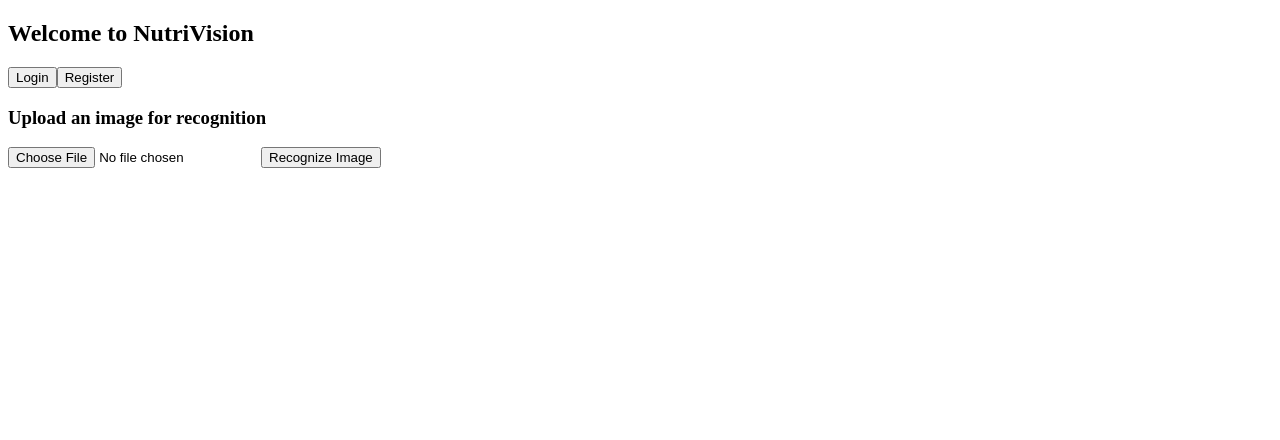
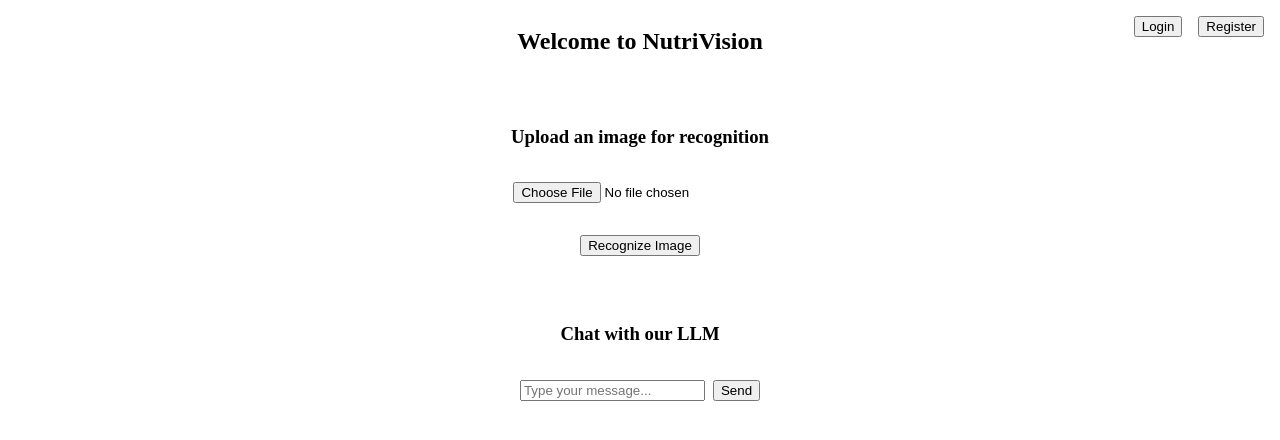
Before and after one commit to aleksiholappa/NutriVision, a React (Vite) app in the folder Frontend/: page / in a window 1280 px wide. Shown: the top 440 px of the page. Built offline with nearby package versions, Linux system fonts and the light colour scheme.

Commit message:
Update homepage

```diff
--- a/Frontend/src/App.css
+++ /dev/null
@@ -1,41 +0,0 @@
-form {
-  max-width: 400px;
-  margin: 0 auto;
-  padding: 1em;
-  border: 1px solid #ccc;
-  border-radius: 1em;
-  background-color: #f9f9f9;
-}
-
-div {
-  margin-bottom: 1em;
-}
-
-label {
-  margin-bottom: .5em;
-  color: #333333;
-  display: block;
-}
-
-input {
-  border: 1px solid #ccc;
-  padding: .5em;
-  font-size: 1em;
-  width: 100%;
-  box-sizing: border-box;
-  border-radius: .25em;
-}
-
-button {
-  padding: 0.7em;
-  color: #fff;
-  background-color: #007BFF;
-  border: none;
-  border-radius: .25em;
-  cursor: pointer;
-  font-size: 1em;
-}
-
-button:hover {
-  background-color: #0056b3;
-}
--- /dev/null
+++ b/Frontend/src/components/HomePage.css
@@ -0,0 +1,56 @@
+.HomePageContainer {
+    display: flex;
+    flex-direction: column;
+    align-items: center;
+    gap: 2rem; /* Add some space between the sections */
+  }
+
+  .ImageRecognitionContainer {
+    display: flex;
+    flex-direction: column;
+    align-items: center;
+    gap: 1rem; /* Add some space between the elements */
+  }
+
+  .ImageRecognitionContainer button,
+  .ImageRecognitionContainer input,
+  .ImageRecognitionContainer img {
+    margin-bottom: 1rem; /* Add some space below each element */
+  }
+
+  .RegistrationButtons {
+    position: absolute;
+    top: 1rem;
+    right: 1rem;
+    display: flex;
+    flex-direction: row;
+    align-items: right;
+    gap: 1rem; /* Add some space between the elements */
+  }
+
+  .ChatContainer {
+    display: flex;
+    flex-direction: column;
+    align-items: center;
+    gap: 1rem; /* Add some space between the elements */
+  }
+
+  .ChatContainer form {
+    display: flex;
+    flex-direction: row;
+    gap: 0.5rem; /* Add some space between the input and button */
+  }
+
+  .ChatHistory {
+    display: flex;
+    flex-direction: column;
+    gap: 0.5rem; /* Add some space between chat messages */
+  }
+
+  .ChatMessage {
+    background-color: #f1f1f1;
+    padding: 0.5rem;
+    border-radius: 0.5rem;
+    width: 100%;
+    max-width: 400px;
+  }
--- a/Frontend/src/components/HomePage.tsx
+++ b/Frontend/src/components/HomePage.tsx
@@ -1,14 +1,20 @@
 import React, { useState } from 'react';
 import { useNavigate } from 'react-router-dom';
+import './HomePage.css';
 
 const HomePage: React.FC = () => {
   const navigate = useNavigate();
   const [image, setImage] = useState<File | null>(null);
+  const [imagePreview, setImagePreview] = useState<string | null>(null);
   const [result, setResult] = useState<string | null>(null);
+  const [chatInput, setChatInput] = useState<string>('');
+  const [chatHistory, setChatHistory] = useState<{ user: string; bot: string }[]>([]);
 
   const handleImageUpload = (event: React.ChangeEvent<HTMLInputElement>) => {
     if (event.target.files && event.target.files[0]) {
-      setImage(event.target.files[0]);
+      const file = event.target.files[0];
+      setImage(file);
+      setImagePreview(URL.createObjectURL(file));
     }
   };
 
@@ -31,24 +37,79 @@ const HomePage: React.FC = () => {
     }
   };
 
+  const handleChatSubmit = async (event: React.FormEvent) => {
+    event.preventDefault();
+
+    if (!chatInput.trim()) return;
+
+    const userMessage = chatInput.trim();
+    setChatInput('');
+
+    try {
+      const response = await fetch('YOUR_LLM_API_ENDPOINT', {
+        method: 'POST',
+        headers: {
+          'Content-Type': 'application/json',
+        },
+        body: JSON.stringify({ message: userMessage }),
+      });
+
+      const data = await response.json();
+      const botMessage = data.response; // Adjust based on your API response structure
+
+      setChatHistory([...chatHistory, { user: userMessage, bot: botMessage }]);
+    } catch (error) {
+      console.error('Error chatting with LLM:', error);
+    }
+  };
+
   return (
-    <div>
+    <div className="HomePageContainer">
       <h2>Welcome to NutriVision</h2>
-      <button onClick={() => navigate('/login')}>Login</button>
-      <button onClick={() => navigate('/register')}>Register</button>
+      <div className="RegistrationButtons">
+        <button onClick={() => navigate('/login')}>Login</button>
+        <button onClick={() => navigate('/register')}>Register</button>
+      </div>
 
-      <div>
+      <div className="ImageRecognitionContainer">
         <h3>Upload an image for recognition</h3>
         <input type="file" accept="image/*" onChange={handleImageUpload} />
+        {imagePreview && (
+          <img
+            src={imagePreview}
+            alt="Uploaded"
+            style={{ maxWidth: '300px', maxHeight: '300px', width: 'auto', height: 'auto' }}
+          />
+        )}
         <button onClick={handleImageRecognition}>Recognize Image</button>
+        {result && (
+          <div>
+            <h3>Recognition Result</h3>
+            <p>{result}</p>
+          </div>
+        )}
       </div>
 
-      {result && (
-        <div>
-          <h3>Recognition Result</h3>
-          <p>{result}</p>
+      <div className="ChatContainer">
+        <h3>Chat with our LLM</h3>
+        <form onSubmit={handleChatSubmit}>
+          <input
+            type="text"
+            value={chatInput}
+            onChange={(e) => setChatInput(e.target.value)}
+            placeholder="Type your message..."
+          />
+          <button type="submit">Send</button>
+        </form>
+        <div className="ChatHistory">
+          {chatHistory.map((chat, index) => (
+            <div key={index} className="ChatMessage">
+              <p><strong>You:</strong> {chat.user}</p>
+              <p><strong>Bot:</strong> {chat.bot}</p>
+            </div>
+          ))}
         </div>
-      )}
+      </div>
     </div>
   );
 };
--- a/Frontend/vite.config.ts
+++ b/Frontend/vite.config.ts
@@ -10,6 +10,10 @@ export default defineConfig({
         target: 'http://localhost:3000',
         changeOrigin: true,
       },
+      '/imgApi': {
+        target: 'http://localhost:3001',
+        changeOrigin: true,
+      },
     },
   }
 })
```
